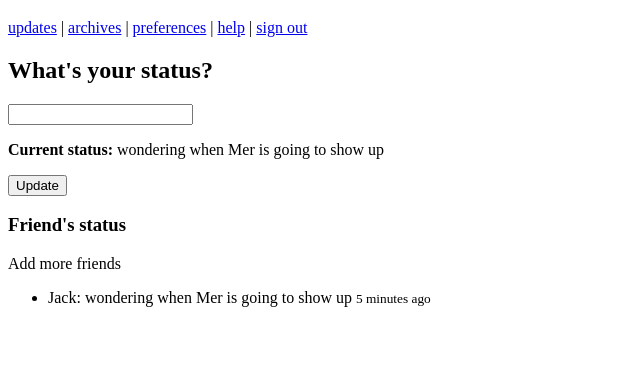
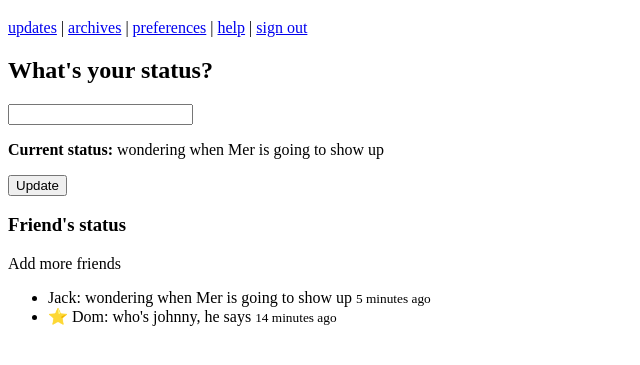
Before and after one commit to nchumphot/build-early-twitter, a website: page index.html in a window 1280 px wide. Shown: the part 61-426 px from the top of the page, without its empty margins (0-640 px from the left). Drawn offline with Linux system fonts and the light colour scheme.

Commit message:
Added Dom's tweet

```diff
--- a/index.html
+++ b/index.html
@@ -35,6 +35,10 @@
             Jack: wondering when Mer is going to show up
             <small>5 minutes ago</small>
           </li>
+          <li>
+            ⭐ Dom: who's johnny, he says
+            <small>14 minutes ago</small>
+          </li>
         </ul>
       </section>
     </main>
```
